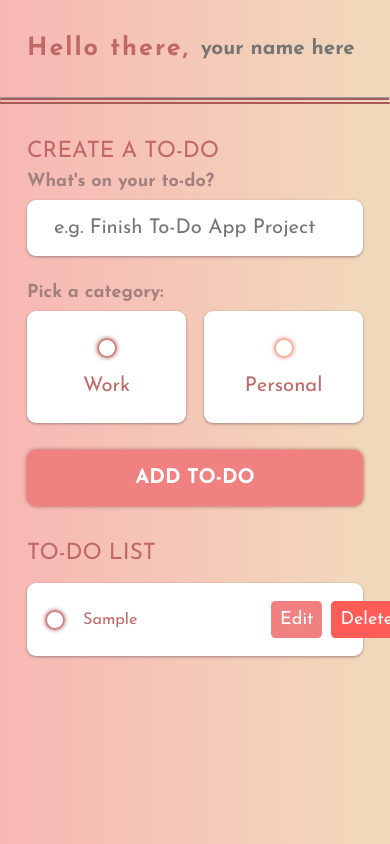
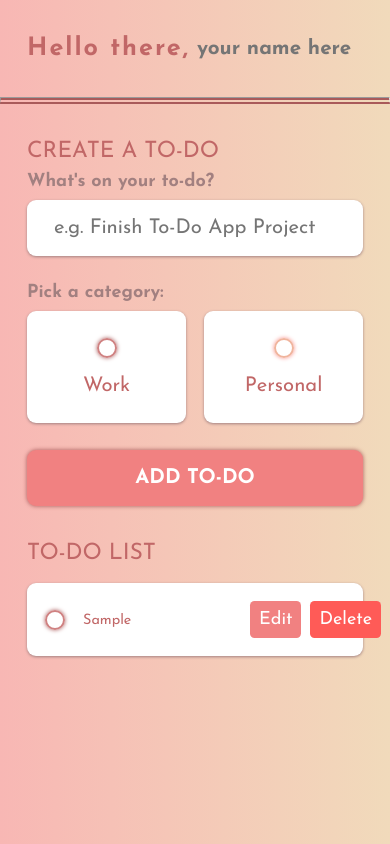
Before and after one commit to melissalau17/todo-app, a plain HTML site: page index.html in a window 390 px wide. Both pictures are taken after typing "Sample" into the empty fields and a click on the input "Add to-do". Drawn offline with Linux system fonts and the light colour scheme.

Commit message:
Update styles.css

```diff
--- a/styles.css
+++ b/styles.css
@@ -253,9 +253,10 @@ input:checked ~ .bubble::after {
 
 .greeting .title input {
 	font-size: 1.15rem;
+	margin-left: 0.4rem;
 }
 
 .todo-item .todo-content input {
-	font-size: 0.9rem;
+	font-size: 0.8rem;
 }
 }
```
